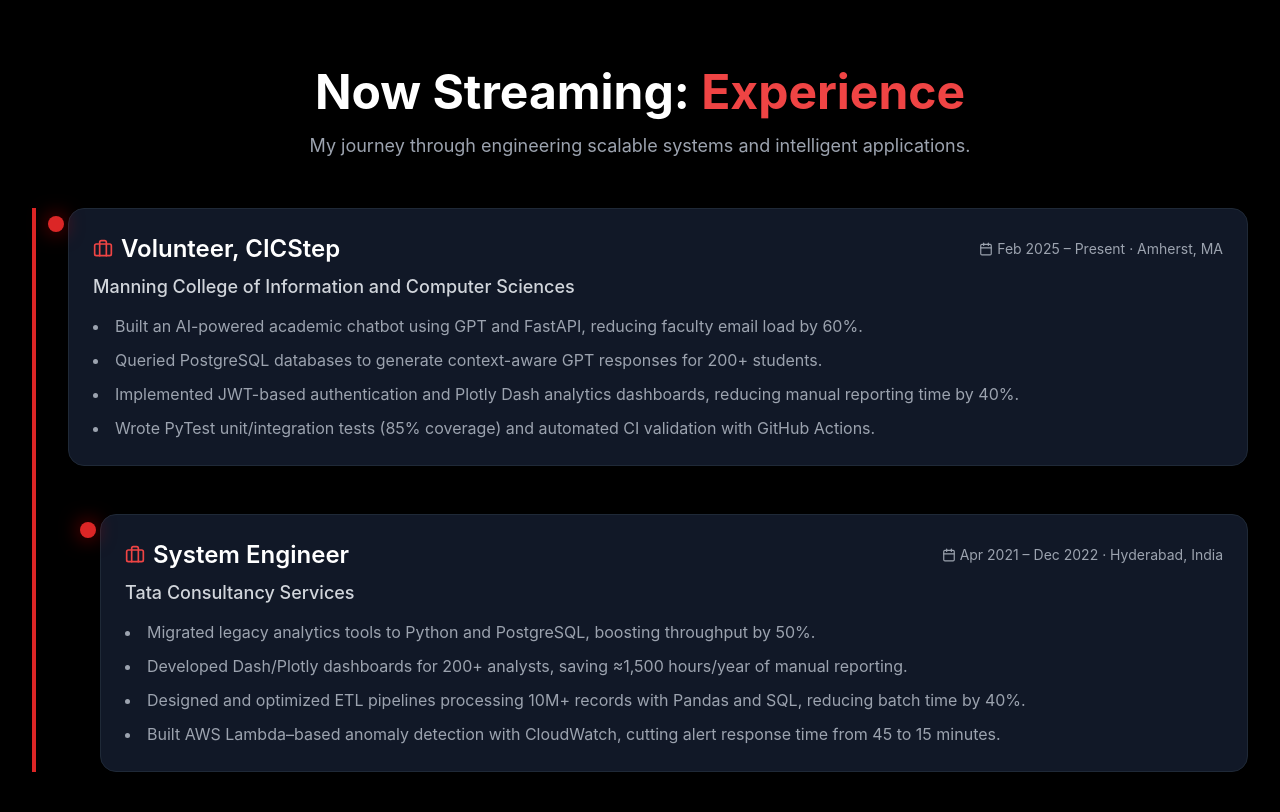
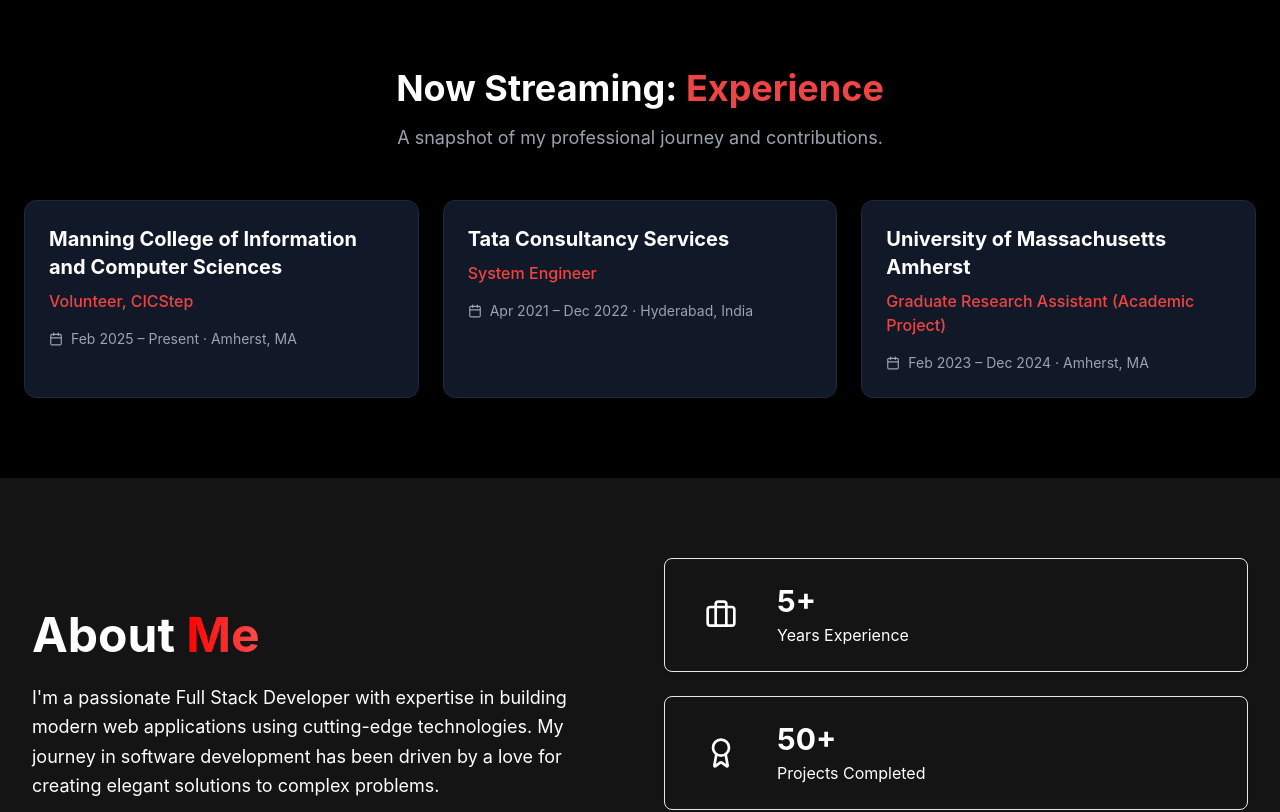
Before and after one commit to ssrivatsava7/netflix-portfolio, a React (Vite) app: page / in a window 1280 px wide. Shown: the part 2320-3132 px from the top of the page. Built offline with nearby package versions, Linux system fonts and the light colour scheme.

Commit message:
Removed old Blog imports and ensured consistent import paths for Experience component

```diff
--- a/src/components/Experience.tsx
+++ b/src/components/Experience.tsx
@@ -1,80 +1,58 @@
-import { Briefcase, Calendar } from "lucide-react";
+import { Calendar } from "lucide-react";
 
 const experiences = [
   {
-    id: 1,
+    company: "Manning College of Information and Computer Sciences",
     role: "Volunteer, CICStep",
-    company: "Manning College of Information and Computer Sciences",
-    period: "Feb 2025 – Present · Amherst, MA",
-    highlights: [
-      "Built an AI-powered academic chatbot using GPT and FastAPI, reducing faculty email load by 60%.",
-      "Queried PostgreSQL databases to generate context-aware GPT responses for 200+ students.",
-      "Implemented JWT-based authentication and Plotly Dash analytics dashboards, reducing manual reporting time by 40%.",
-      "Wrote PyTest unit/integration tests (85% coverage) and automated CI validation with GitHub Actions.",
-    ],
+    period: "Feb 2025 – Present",
+    location: "Amherst, MA",
   },
   {
-    id: 2,
+    company: "Tata Consultancy Services",
     role: "System Engineer",
-    company: "Tata Consultancy Services",
-    period: "Apr 2021 – Dec 2022 · Hyderabad, India",
-    highlights: [
-      "Migrated legacy analytics tools to Python and PostgreSQL, boosting throughput by 50%.",
-      "Developed Dash/Plotly dashboards for 200+ analysts, saving ≈1,500 hours/year of manual reporting.",
-      "Designed and optimized ETL pipelines processing 10M+ records with Pandas and SQL, reducing batch time by 40%.",
-      "Built AWS Lambda–based anomaly detection with CloudWatch, cutting alert response time from 45 to 15 minutes.",
-    ],
+    period: "Apr 2021 – Dec 2022",
+    location: "Hyderabad, India",
+  },
+  {
+    company: "University of Massachusetts Amherst",
+    role: "Graduate Research Assistant (Academic Project)",
+    period: "Feb 2023 – Dec 2024",
+    location: "Amherst, MA",
   },
 ];
 
 const Experience = () => {
   return (
-    <section id="experience" className="relative py-16 sm:py-20 bg-black text-white overflow-hidden">
-      <div className="container mx-auto px-4 sm:px-6 lg:px-8 relative">
-        {/* Section Header */}
-        <div className="mb-12 animate-fade-in text-center">
-          <h2 className="text-3xl sm:text-4xl md:text-5xl font-bold mb-4">
+    <section id="experience" className="relative py-20 bg-black text-white">
+      <div className="container mx-auto px-6">
+        {/* Header */}
+        <div className="text-center mb-12 animate-fade-in">
+          <h2 className="text-3xl sm:text-4xl font-bold mb-4">
             Now Streaming: <span className="text-red-500">Experience</span>
           </h2>
           <p className="text-lg text-gray-400 max-w-2xl mx-auto">
-            My journey through engineering scalable systems and intelligent applications.
+            A snapshot of my professional journey and contributions.
           </p>
         </div>
 
-        {/* Timeline Container */}
-        <div className="relative border-l-4 border-red-600 pl-8 space-y-12">
-          {experiences.map((exp, index) => (
+        {/* Experience Grid */}
+        <div className="grid grid-cols-1 sm:grid-cols-2 lg:grid-cols-3 gap-6">
+          {experiences.map((exp, i) => (
             <div
-              key={exp.id}
-              className={`relative animate-fade-in-slow transition-transform duration-500 ${
-                index % 2 === 0 ? "translate-x-0" : "translate-x-0 md:ml-8"
-              }`}
-              style={{ animationDelay: `${index * 0.2}s` }}
+              key={i}
+              className="bg-gray-900 border border-gray-800 rounded-xl p-6
+                         hover:scale-105 hover:shadow-[0_0_25px_rgba(255,0,0,0.5)]
+                         transition-all duration-300 animate-fade-in"
+              style={{ animationDelay: `${i * 0.15}s` }}
             >
-              {/* Timeline Dot */}
-              <div className="absolute -left-5 top-2 w-4 h-4 bg-red-600 rounded-full shadow-[0_0_20px_rgba(255,0,0,0.6)]"></div>
+              <h3 className="text-xl font-bold mb-2 text-white">{exp.company}</h3>
+              <p className="text-red-500 font-medium mb-4">{exp.role}</p>
 
-              {/* Experience Card */}
-              <div className="bg-gray-900 border border-gray-800 rounded-2xl p-6 hover:shadow-[0_0_25px_rgba(255,0,0,0.4)] transition-all duration-300">
-                <div className="flex items-center justify-between flex-wrap gap-2 mb-2">
-                  <h3 className="text-2xl font-semibold text-white flex items-center gap-2">
-                    <Briefcase size={20} className="text-red-500" />
-                    {exp.role}
-                  </h3>
-                  <span className="text-sm text-gray-400 flex items-center gap-1">
-                    <Calendar size={14} /> {exp.period}
-                  </span>
-                </div>
-
-                <h4 className="text-lg font-medium text-gray-300 mb-3">{exp.company}</h4>
-
-                <ul className="space-y-2 text-gray-400 list-disc list-inside">
-                  {exp.highlights.map((point, i) => (
-                    <li key={i} className="leading-relaxed">
-                      {point}
-                    </li>
-                  ))}
-                </ul>
+              <div className="flex items-center gap-2 text-sm text-gray-400">
+                <Calendar size={14} />
+                <span>
+                  {exp.period} · {exp.location}
+                </span>
               </div>
             </div>
           ))}
```
